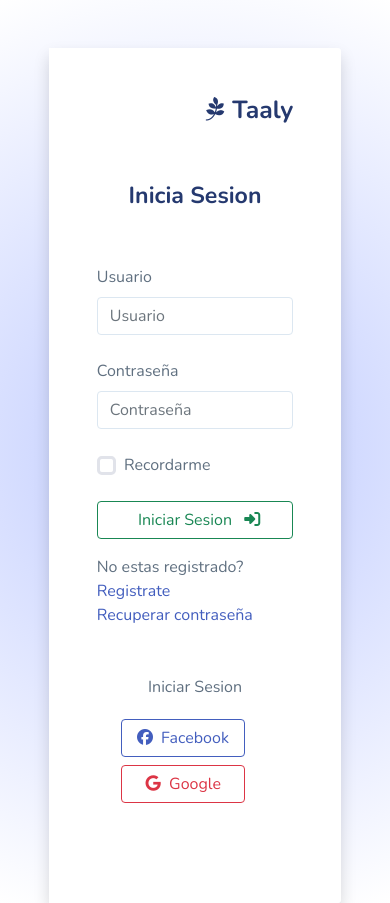
After one commit to AlejandroRiMu/Taaly-app, a Django app: page /signin/ in a window 390 px wide. The commit adds this page. Run offline with Django 4.2, Linux system fonts and the light colour scheme; some libraries are stand-ins or nearby versions.

Commit message:
login :)

```diff
--- a/taalyApp/templates/taalyApp/formEditarPlanta.html
+++ b/taalyApp/templates/taalyApp/formEditarPlanta.html
@@ -12,13 +12,13 @@
     </div>
     <div class="row match-height d-flex justify-content-center mt-5">
         <div class="col-md-6 col-12">
-            <div class="card">
+            <div class="card shadow">
                 <div class="card-header">
                     <h2 class="card-title">Editar planta</h2>
                 </div>
                 <div class="card-content">
                     <div class="card-body">
-                        <form action="/edicionPlanta/" method="POST"class="form form-horizontal"> {% csrf_token %}
+                        <form action="/edicionPlanta/" method="POST" class="form form-horizontal"> {% csrf_token %}
                             <input type="hidden" name="inputHiddenID" value="{{planta.id}}">
                             <div class="form-body">
                                 <div class="row">
--- a/taalyApp/templates/taalyApp/formRegistrarPlanta.html
+++ b/taalyApp/templates/taalyApp/formRegistrarPlanta.html
@@ -12,7 +12,7 @@
     </div>
     <div class="row match-height d-flex justify-content-center mt-5">
         <div class="col-md-6 col-12">
-            <div class="card">
+            <div class="card shadow">
                 <div class="card-header">
                     <h2 class="card-title">Registrar planta</h2>
                 </div>
--- /dev/null
+++ b/taalyApp/templates/taalyApp/signin.html
@@ -0,0 +1,111 @@
+{% load static %}
+
+<!DOCTYPE html>
+<html lang="en">
+<head>
+    <meta charset="UTF-8">
+    <meta http-equiv="X-UA-Compatible" content="IE=edge">
+    <meta name="viewport" content="width=device-width, initial-scale=1.0">
+    <title>Login | Taaly</title>
+
+    <script src="https://kit.fontawesome.com/deb2a523b5.js" crossorigin="anonymous"></script>
+    <link rel="preconnect" href="https://fonts.gstatic.com">
+    <link href="https://fonts.googleapis.com/css2?family=Nunito:wght@300;400;600;700;800&display=swap" rel="stylesheet">
+    <link rel="stylesheet" href="{% static 'css/bootstrap.css'%}">
+
+    <link rel="stylesheet" href="{% static 'vendors/iconly/bold.css'%}">
+
+    <link rel="stylesheet" href="{% static 'vendors/perfect-scrollbar/perfect-scrollbar.css'%}">
+    <link rel="stylesheet" href="{% static 'vendors/bootstrap-icons/bootstrap-icons.css'%}">
+    <link rel="stylesheet" href="{% static 'css/app.css'%}">
+    <link rel="stylesheet" href="{% static 'css/css-customTaaly.css'%}">
+    <link rel="stylesheet" href="{% static 'css/pages/auth.css'%}">
+
+    <style>
+        body{
+            background: rgb(194,211,255);
+            background: radial-gradient(circle, rgba(194,211,255,1) 0%, rgba(211,219,255,1) 33%, rgba(255,255,255,1) 100%);
+        }
+        .bg {
+            background-image: url(/static/images/plantsImages/pexels-scott-webb-185496.jpg);
+            background-position: center center;
+        }
+        .container-bg{
+            background: rgb(255,255,255);
+            background: radial-gradient(circle, rgba(255,255,255,1) 0%, rgba(204,210,239,1) 69%, rgba(255,255,255,1) 100%);
+        }
+    </style>
+
+</head>
+<body>
+{% block content %}
+    <div class="container w-75 container-bg mt-5 rounded shadow">
+        <div class="row align-items-stretch">
+            <div class="col bg d-none d-lg-block col-md-5 col-lg-5 col-xl-6 rounded">
+
+            </div>
+            <div class="col bg-white p-5 rounded-end">
+                <div class="text-end">
+                    <h2><i class="fa-brands fa-pagelines pe-2"></i>Taaly</h2>
+                </div>
+                <h3 class="fw-bold text-center py-5"> Inicia Sesion</h3>
+
+                <!--Login-->
+                <form action="/signin/" method="POST">
+                    {{error}}
+                    {% csrf_token %}
+                    <div class="mb-4">
+                        <label for="username" class="form-label">Usuario</label><br>
+                        <input type="text" class="form-control" name="username" id="username" placeholder="Usuario">
+                    </div>
+                    <div class="mb-4">
+                        <label for="password" class="form-label">Contraseña</label><br>
+                        <input type="password" class="form-control" name="password" id="password" placeholder="Contraseña">
+                    </div>
+                    <div class="mb-4 form-check">
+                        <input type="checkbox" name="connected" id="connected" class="form-check-input">
+                        <label for="connected" class="form-check-label">Recordarme</label>
+                    </div>
+                    <div class="d-grid">
+                        <button type="submit" class="btn btn-outline-success">Iniciar Sesion <i class="fa-solid fa-right-to-bracket ps-2"></i></button>
+                    </div>
+
+                    <div class="my-3">
+                        <span>No estas registrado? <a href="{% url 'signup' %}">Registrate</a></span><br>
+                        <span><a href="">Recuperar contraseña</a></span>
+                    </div>
+                </form>
+
+                <!--Redes Sociales-->
+                <div class="container w-100 my-5">
+                    <div class="row text-center">
+                        <div class="col-12">
+                            <p>Iniciar Sesion</p>
+                        </div>
+                        <div class="row">
+                            <div class="col">
+                                <button class="btn btn-outline-primary w-100 my-1"><i class="fa-brands fa-facebook me-2"></i>Facebook</button>
+                            </div>
+                            <div class="col">
+                                <button class="btn btn-outline-danger w-100 my-1"><i class="fa-brands fa-google me-2"></i>Google</button>
+                            </div>
+                        </div>
+                    </div>
+                </div>
+
+            </div>
+        </div>
+    </div>
+{% endblock %}
+</body>
+{% block js %}
+    <script src="{% static 'vendors/perfect-scrollbar/perfect-scrollbar.min.js '%}"></script>
+    <script src="{% static 'js/bootstrap.bundle.min.js '%}"></script>
+
+    <script src="{% static 'vendors/apexcharts/apexcharts.js '%}"></script>
+    <script src="{% static 'js/pages/dashboard.js '%}"></script>
+
+    <script src="{% static 'js/main.js '%}"></script>
+{% endblock %}
+</body>
+</html>
--- a/taalyApp/urls.py
+++ b/taalyApp/urls.py
@@ -1,11 +1,10 @@
 from django.urls import path
 from django.contrib.staticfiles.urls import staticfiles_urlpatterns
-
+from django.contrib import admin
 from taalyApp import views
 from taalyApp.views import eliminarPlanta
 
 urlpatterns = [
-    #path('catalogo/', views.catalogo, name='catalogo'),
 ]
 
 #urlpatterns += staticfiles_urlpatterns()
--- a/taalyApp/views.py
+++ b/taalyApp/views.py
@@ -1,27 +1,35 @@
 from django.shortcuts import render, redirect
 from django.contrib.auth.decorators import login_required
+from django.contrib.auth import login, logout, authenticate
+from django.contrib.auth.models import User
+from django.contrib.auth.forms import UserCreationForm, AuthenticationForm
+from django.db import IntegrityError
 from .models import Planta
 
 # Create your views here.
 
-#@login_required
+@login_required
 def index(request):
     return render(request, 'taalyApp/index.html')
 
+@login_required
 def catalogo(request):
     cardGeneradas = Planta.objects.all()
     return render(request, 'taalyApp/catalogo.html', {'cards': cardGeneradas})
 
+@login_required
 def listarPlantas(request):
     plantasListadas = Planta.objects.all()
     return render(request, 'taalyApp/listarPlantas.html', {'plantas': plantasListadas})
 
+@login_required
 def eliminarPlanta(request, id):
     planta = Planta.objects.get(id = id)
     planta.delete()
 
     return redirect('/catalogo/listar')
 
+@login_required
 def registrarPlanta(request):
     nombre = request.POST['txtNombre']
     region = request.POST['txtRegion']
@@ -33,6 +41,7 @@ def registrarPlanta(request):
 
     return redirect('/catalogo/listar')
 
+@login_required
 def edicionPlanta(request):
     id = request.POST['inputHiddenID']
     nombre = request.POST['txtNombre']
@@ -56,9 +65,11 @@ def edicionPlanta(request):
 
     return redirect('/catalogo/listar')
 
+@login_required
 def formRegistrarPlantas(request):
     return render(request, 'taalyApp/formRegistrarPlanta.html')
 
+@login_required
 def editarPlanta(request, id):
     planta = Planta.objects.get(id = id)
     data = {
@@ -68,5 +79,38 @@ def editarPlanta(request, id):
 
     return render(request, 'taalyApp/formEditarPlanta.html', data)
 
-def loginTest(request):
-    return render(request, 'taalyApp/login.html')
+# --------------------------------
+
+def signup(request):
+    if request.method == 'GET':
+        return render(request, 'taalyApp/signup.html', {"form": UserCreationForm})
+    else:
+
+        if request.POST["password1"] == request.POST["password2"]:
+            try:
+                user = User.objects.create_user(request.POST["username"], password=request.POST["password1"])
+                user.save()
+                login(request, user)
+                return redirect('/inicio/')
+            except IntegrityError:
+                return render(request, 'taalyApp/signup.html', {"form": UserCreationForm, "error": "Username already exists."})
+
+        return render(request, 'taalyApp/register.html', {"form": UserCreationForm, "error": "Passwords did not match."})
+
+
+def signin(request):
+    if request.method == 'GET':
+        return render(request, 'taalyApp/signin.html', {"form": AuthenticationForm})
+    else:
+        user = authenticate(request, username=request.POST['username'], password=request.POST['password'])
+        if user is None:
+            return render(request, 'taalyApp/signin.html', {"form": AuthenticationForm, "error": "Username or password is incorrect."})
+
+        login(request, user)
+        return redirect('/inicio/')
+
+
+@login_required
+def signout(request):
+    logout(request)
+    return redirect('/signin/')
--- a/taalyHEDS/settings.py
+++ b/taalyHEDS/settings.py
@@ -28,8 +28,8 @@ DEBUG = True
 
 ALLOWED_HOSTS = []
 
-LOGIN_REDIRECT_URL = '/'
-LOGOUT_REDIRECT_URL = '/'
+#LOGIN_REDIRECT_URL = '/'
+#LOGOUT_REDIRECT_URL = '/'
 
 # Application definition
 
@@ -125,6 +125,8 @@ USE_TZ = True
 
 STATIC_URL = 'static/'
 
+LOGIN_URL = '/signin/'
+
 STATICFILES_DIRS = (
     os.path.join(BASE_DIR,'static'),
 )
--- a/taalyHEDS/urls.py
+++ b/taalyHEDS/urls.py
@@ -31,5 +31,7 @@ urlpatterns = [
     path('edicionPlanta/', views.edicionPlanta, name='edicionPlanta'),
     path('catalogo/formRegistrarPlanta/', views.formRegistrarPlantas, name='formRegistrarPlantas'),
     path('registrarPlanta/', views.registrarPlanta, name='registrarPlanta'),
-    path('login/', views.loginTest, name='loginTest'),
+    path('signin/', views.signin, name='signin'),
+    path('signup/', views.signup, name='signup'),
+    path('logout/', views.signout, name='signout'),
 ]
--- a/templates/base.html
+++ b/templates/base.html
@@ -36,7 +36,7 @@
                     <div class="d-flex justify-content-between">
                         <div class="logo">
                             <a href="{% url 'index' %}">
-                                <i class="fa-solid fa-leaf"></i>
+                                <i class="fa-brands fa-pagelines"></i>
                                 <span>TAALY</span>
                             </a>
                         <div class="toggler">
@@ -74,7 +74,7 @@
                             </a>
                             <ul class="submenu ">
                                 <li class="submenu-item ">
-                                    <a href="{% url 'catalogo' %}">Cerrar sesión</a>
+                                    <a href="{% url 'signout' %}">Cerrar sesión</a>
                                 </li>
                             </ul>
                         </li>
```
Also changed, not shown: taalyApp/templates/taalyApp/catalogo.html (+9 -2 lines), taalyApp/templates/taalyApp/signup.html (renamed from taalyApp/templates/taalyApp/login.html, +17 -12 lines), db.sqlite3.
